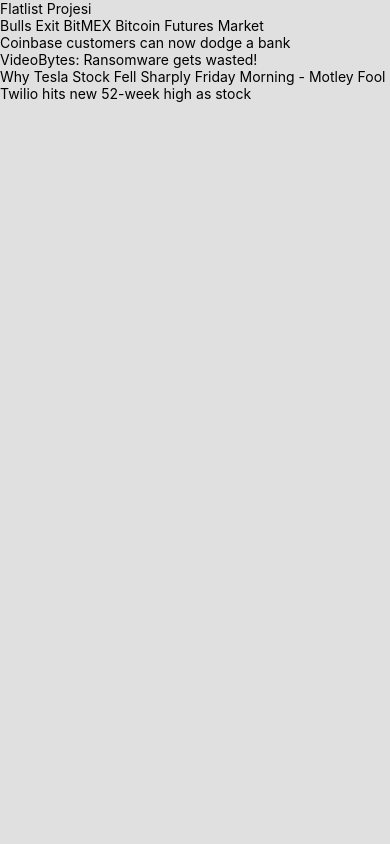
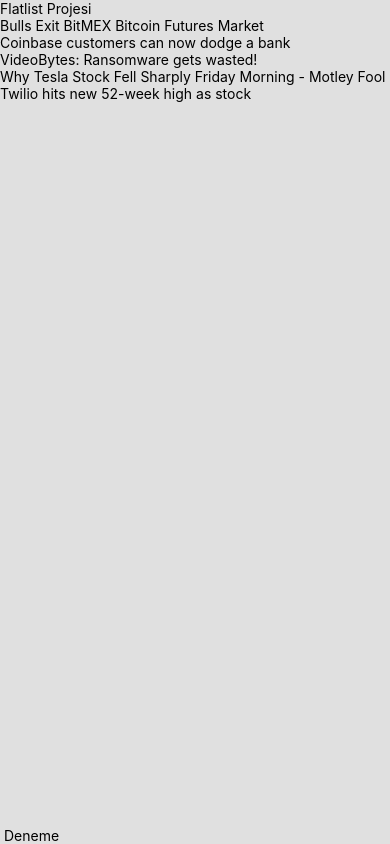
Before and after one commit to aytacbulanik/React_Native_App, a React Native app: screen / in a window 390 px wide. Built offline with nearby package versions, Linux system fonts and the light colour scheme.

Commit message:
newsCard comp working

```diff
--- a/src/App.js
+++ b/src/App.js
@@ -1,5 +1,6 @@
 import React from 'react';
 import {SafeAreaView, StyleSheet, Text, FlatList} from 'react-native';
+import NewsCard from './components/NewsCard';
 import news_data from './news_data.json';
 
 function App() {
@@ -10,6 +11,7 @@
         data={news_data}
         renderItem={({item}) => <Text>{item.title}</Text>}
       />
+      <NewsCard />
     </SafeAreaView>
   );
 }
--- a/src/components/NewsCard/NewsCard.js
+++ b/src/components/NewsCard/NewsCard.js
@@ -0,0 +1,8 @@
+import React from 'react';
+import {View, Text} from 'react-native';
+
+const newsCard = () => {
+  return <Text> Deneme </Text>;
+};
+
+export default newsCard;
--- a/src/components/NewsCard/index.js
+++ b/src/components/NewsCard/index.js
@@ -0,0 +1 @@
+export {default} from './NewsCard';
```
